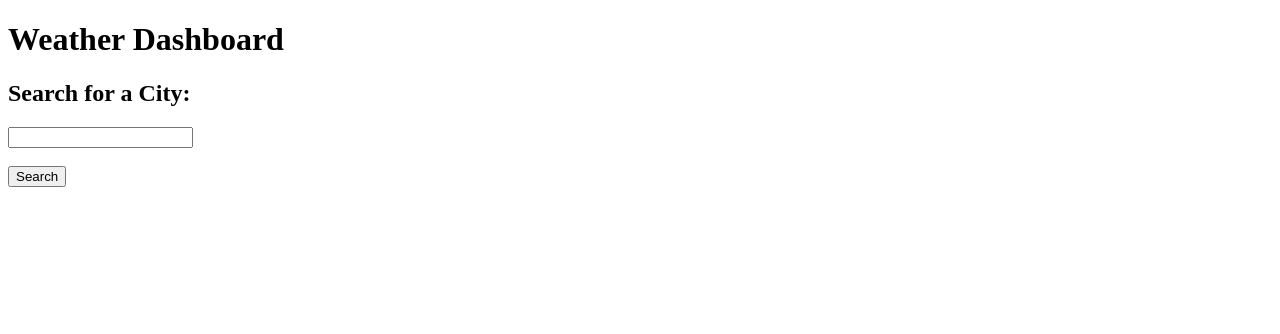
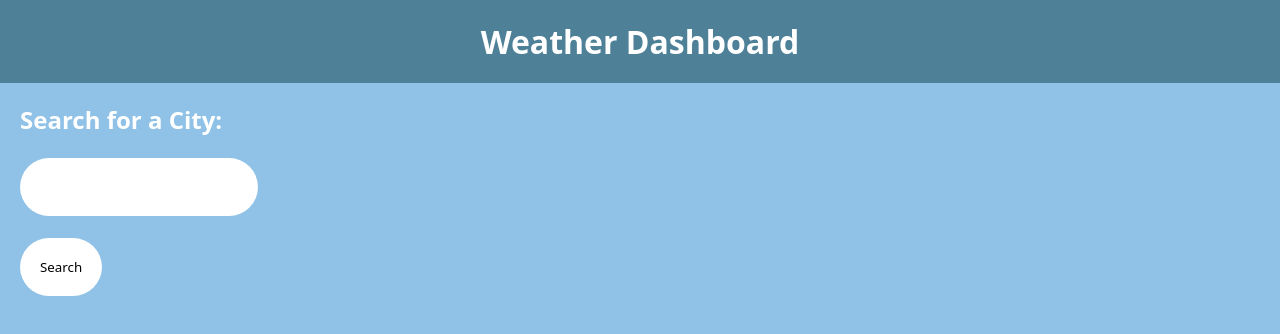
Before and after one commit to rnvshi/Weather-Dashboard, a plain HTML site: page index.html in a window 1280 px wide. Drawn offline with Linux system fonts and the light colour scheme; no server answers.

Commit message:
updated css styling

```diff
--- a/assets/css/style.css
+++ b/assets/css/style.css
@@ -0,0 +1,31 @@
+* {
+    margin: 0px;
+    padding: 0;
+    box-sizing: border-box;
+    font-family: system-ui, -apple-system, BlinkMacSystemFont, 'Segoe UI', Roboto, Oxygen, Ubuntu, Cantarell, 'Open Sans', 'Helvetica Neue', sans-serif;
+}
+
+body {
+    background-color: #90C2E7;
+    color: white;
+}
+
+header {
+    background-color: #4E8098;
+    text-align: center;
+    color: white;
+    padding: 20px;
+}
+
+aside {
+    padding: 20px;
+}
+
+#citySearch,
+#cityInput {
+    padding: 20px;
+    background-color: white;
+    font-family: system-ui, -apple-system, BlinkMacSystemFont, 'Segoe UI', Roboto, Oxygen, Ubuntu, Cantarell, 'Open Sans', 'Helvetica Neue', sans-serif;
+    border: none;
+    border-radius: 50px;
+}
--- a/assets/js/script.js
+++ b/assets/js/script.js
@@ -1,3 +1,5 @@
+
+// call elements from html
 
 let city = "London";
 
@@ -9,6 +11,7 @@ let lon = "";
 let geoURL = "http://api.openweathermap.org/geo/1.0/direct?q=" + city + "&appid=" + APIKey;
 
 
+// add event listener to submit button
 fetch(geoURL)
     .then(response => {
         return response.json();
--- a/index.html
+++ b/index.html
@@ -5,7 +5,7 @@
     <meta charset="UTF-8">
     <meta name="viewport" content="initial-scale = 1.0">
     <title>Weather Dashboard | edX Carleton Bootcamps</title>
-    <!-- <link rel="stylesheet" href="./assets/style.css"> -->
+    <link rel="stylesheet" href="./assets/css/style.css">
 </head>
 
 <body>
@@ -15,10 +15,11 @@
 
     <aside>
         <h1>Search for a City:</h1>
+        <br>
         <form class="searchCity">
             <input type="text" id="cityInput" name="cityInput">
             <br><br>
-            <input type="submit" value="Search">
+            <input type="submit" id="citySearch" value="Search">
         </form>
 
         <section class="previousSearch"></section>
```
